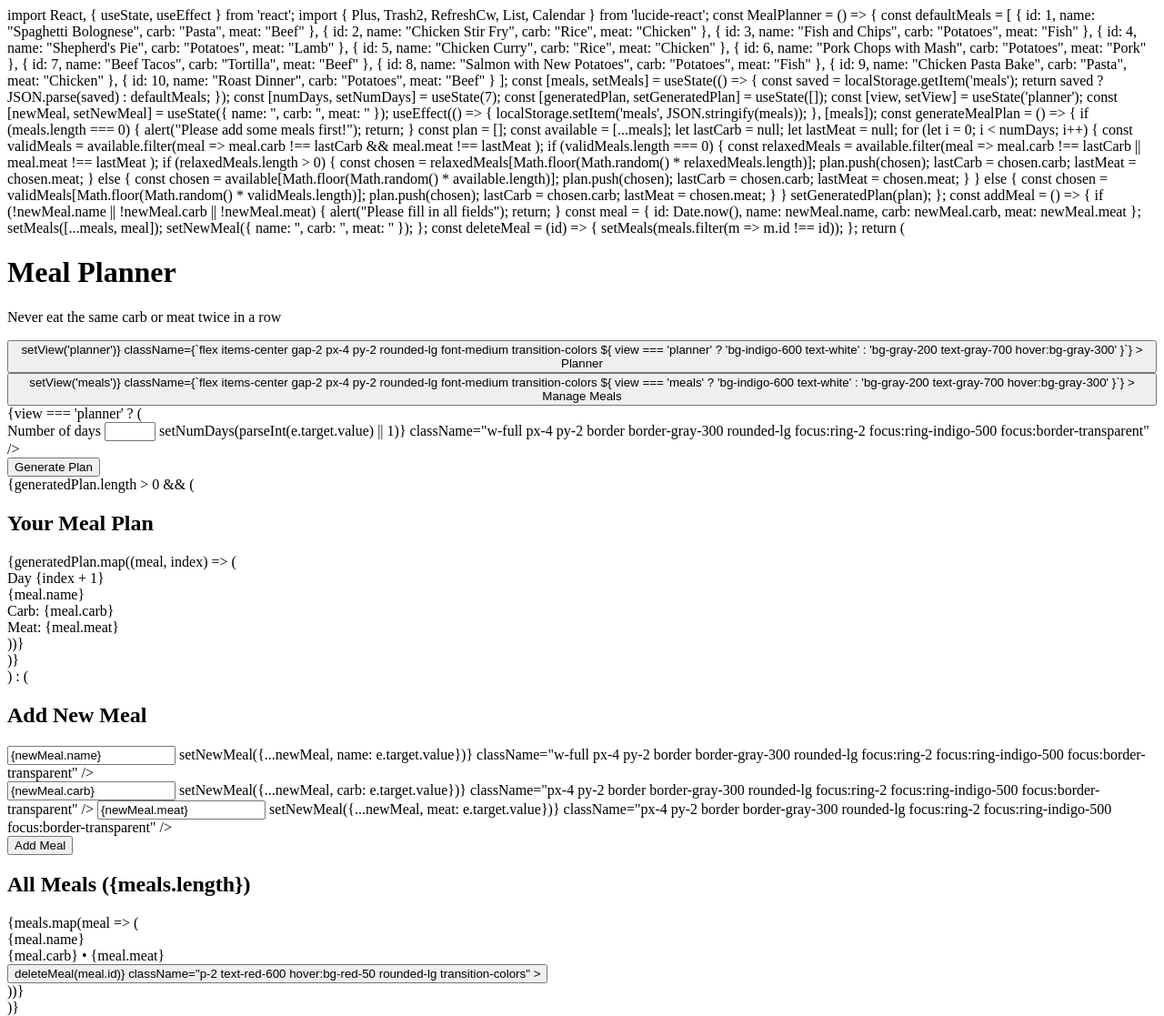
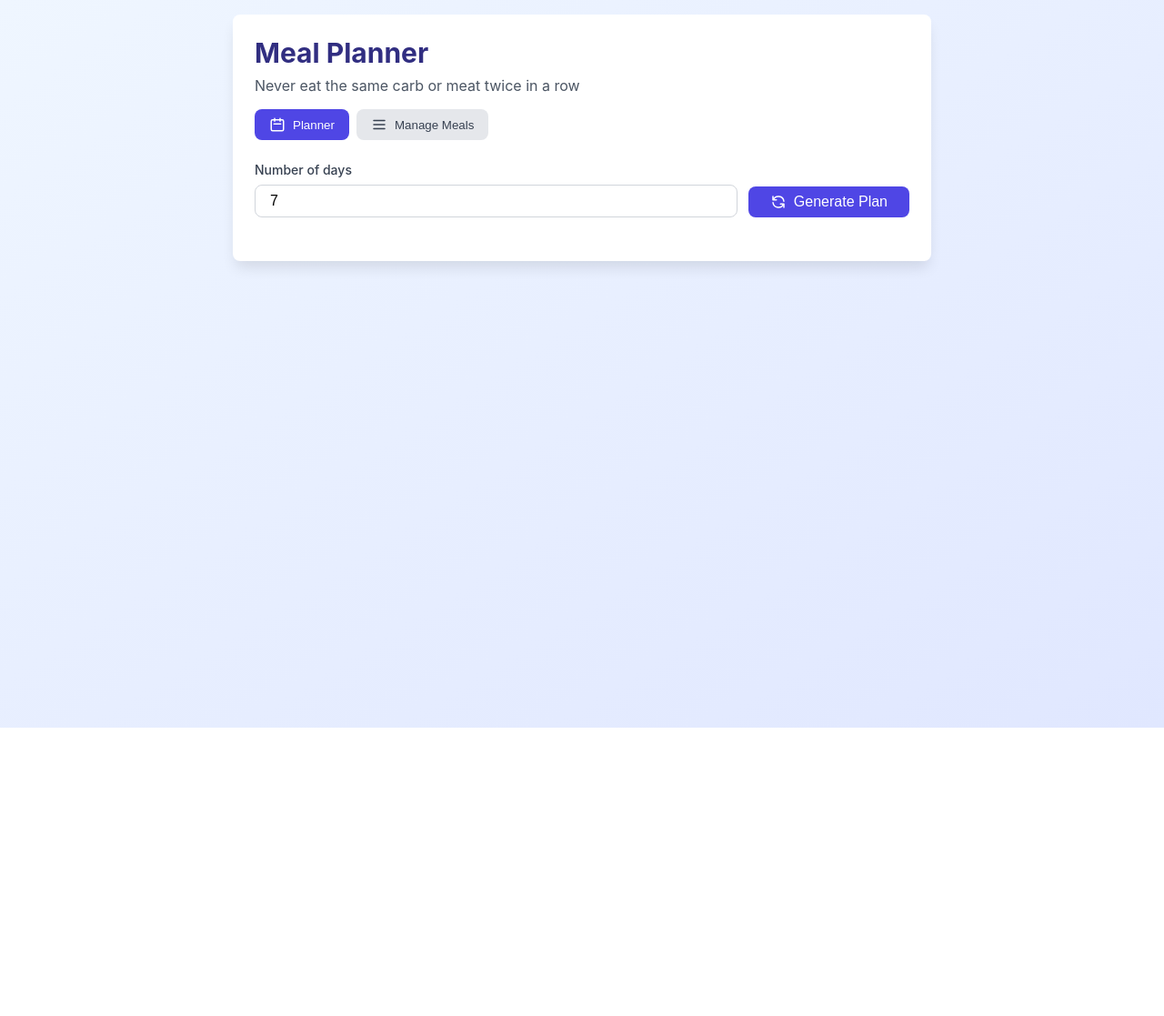
Before and after one commit to achardpython/weeklymealgen, a plain HTML site: page index.html in a window 1280 px wide. Shown: the top 1117 px of the page at 91% size. After the commit the page ends 800 px from the top, so only its background shows below. Drawn offline with Linux system fonts and the light colour scheme.

Commit message:
Update index.html

```diff
--- a/index.html
+++ b/index.html
@@ -1,7 +1,315 @@
-import React, { useState, useEffect } from 'react';
-import { Plus, Trash2, RefreshCw, List, Calendar } from 'lucide-react';
+<!DOCTYPE html>
+<html lang="en">
+<head>
+    <meta charset="UTF-8">
+    <meta name="viewport" content="width=device-width, initial-scale=1.0">
+    <title>Meal Planner</title>
+    <style>
+        * {
+            margin: 0;
+            padding: 0;
+            box-sizing: border-box;
+        }
 
-const MealPlanner = () => {
+        body {
+            font-family: -apple-system, BlinkMacSystemFont, 'Segoe UI', Roboto, sans-serif;
+            background: linear-gradient(to bottom right, #eff6ff, #e0e7ff);
+            min-height: 100vh;
+            padding: 1rem;
+        }
+
+        .container {
+            max-width: 48rem;
+            margin: 0 auto;
+        }
+
+        .card {
+            background: white;
+            border-radius: 0.5rem;
+            box-shadow: 0 10px 15px -3px rgba(0, 0, 0, 0.1);
+            padding: 1.5rem;
+            margin-bottom: 1rem;
+        }
+
+        h1 {
+            font-size: 1.875rem;
+            font-weight: bold;
+            color: #312e81;
+            margin-bottom: 0.5rem;
+        }
+
+        .subtitle {
+            color: #4b5563;
+            margin-bottom: 1rem;
+        }
+
+        .tabs {
+            display: flex;
+            gap: 0.5rem;
+            margin-bottom: 1.5rem;
+        }
+
+        .tab {
+            display: flex;
+            align-items: center;
+            gap: 0.5rem;
+            padding: 0.5rem 1rem;
+            border-radius: 0.5rem;
+            font-weight: 500;
+            cursor: pointer;
+            border: none;
+            transition: all 0.2s;
+        }
+
+        .tab.active {
+            background: #4f46e5;
+            color: white;
+        }
+
+        .tab:not(.active) {
+            background: #e5e7eb;
+            color: #374151;
+        }
+
+        .tab:not(.active):hover {
+            background: #d1d5db;
+        }
+
+        .input-group {
+            display: flex;
+            gap: 0.75rem;
+            margin-bottom: 1.5rem;
+        }
+
+        .input-wrapper {
+            flex: 1;
+        }
+
+        label {
+            display: block;
+            font-size: 0.875rem;
+            font-weight: 500;
+            color: #374151;
+            margin-bottom: 0.5rem;
+        }
+
+        input {
+            width: 100%;
+            padding: 0.5rem 1rem;
+            border: 1px solid #d1d5db;
+            border-radius: 0.5rem;
+            font-size: 1rem;
+        }
+
+        input:focus {
+            outline: none;
+            border-color: #4f46e5;
+            box-shadow: 0 0 0 3px rgba(79, 70, 229, 0.1);
+        }
+
+        .btn {
+            display: flex;
+            align-items: center;
+            justify-content: center;
+            gap: 0.5rem;
+            padding: 0.5rem 1.5rem;
+            border-radius: 0.5rem;
+            font-weight: 500;
+            cursor: pointer;
+            border: none;
+            transition: all 0.2s;
+            font-size: 1rem;
+        }
+
+        .btn-primary {
+            background: #4f46e5;
+            color: white;
+        }
+
+        .btn-primary:hover {
+            background: #4338ca;
+        }
+
+        .btn-success {
+            background: #059669;
+            color: white;
+            width: 100%;
+        }
+
+        .btn-success:hover {
+            background: #047857;
+        }
+
+        .btn-danger {
+            background: transparent;
+            color: #dc2626;
+            padding: 0.5rem;
+        }
+
+        .btn-danger:hover {
+            background: #fef2f2;
+        }
+
+        .meal-plan-container {
+            background: #eef2ff;
+            border-radius: 0.5rem;
+            padding: 1rem;
+        }
+
+        .meal-plan-title {
+            font-size: 1.25rem;
+            font-weight: bold;
+            color: #312e81;
+            margin-bottom: 1rem;
+        }
+
+        .meal-card {
+            background: white;
+            border-radius: 0.5rem;
+            padding: 1rem;
+            margin-bottom: 0.75rem;
+            box-shadow: 0 1px 3px rgba(0, 0, 0, 0.1);
+        }
+
+        .meal-card-header {
+            display: flex;
+            justify-content: space-between;
+            align-items: start;
+        }
+
+        .day-label {
+            font-size: 0.875rem;
+            font-weight: 500;
+            color: #6b7280;
+            margin-bottom: 0.25rem;
+        }
+
+        .meal-name {
+            font-size: 1.125rem;
+            font-weight: bold;
+            color: #111827;
+        }
+
+        .meal-details {
+            text-align: right;
+            font-size: 0.875rem;
+            color: #4b5563;
+        }
+
+        .add-meal-section {
+            background: #eef2ff;
+            border-radius: 0.5rem;
+            padding: 1rem;
+            margin-bottom: 1.5rem;
+        }
+
+        .section-title {
+            font-size: 1.125rem;
+            font-weight: bold;
+            color: #312e81;
+            margin-bottom: 1rem;
+        }
+
+        .input-grid {
+            display: grid;
+            grid-template-columns: 1fr 1fr;
+            gap: 0.75rem;
+            margin-bottom: 0.75rem;
+        }
+
+        .meal-list-item {
+            background: #f9fafb;
+            border-radius: 0.5rem;
+            padding: 1rem;
+            display: flex;
+            justify-content: space-between;
+            align-items: center;
+            margin-bottom: 0.5rem;
+        }
+
+        .meal-list-name {
+            font-weight: 600;
+            color: #111827;
+            margin-bottom: 0.25rem;
+        }
+
+        .meal-list-details {
+            font-size: 0.875rem;
+            color: #4b5563;
+        }
+
+        .hidden {
+            display: none;
+        }
+
+        svg {
+            width: 18px;
+            height: 18px;
+        }
+    </style>
+</head>
+<body>
+    <div class="container">
+        <div class="card">
+            <h1>Meal Planner</h1>
+            <p class="subtitle">Never eat the same carb or meat twice in a row</p>
+
+            <div class="tabs">
+                <button class="tab active" onclick="setView('planner')">
+                    <svg fill="none" stroke="currentColor" viewBox="0 0 24 24"><path stroke-linecap="round" stroke-linejoin="round" stroke-width="2" d="M8 7V3m8 4V3m-9 8h10M5 21h14a2 2 0 002-2V7a2 2 0 00-2-2H5a2 2 0 00-2 2v12a2 2 0 002 2z"></path></svg>
+                    Planner
+                </button>
+                <button class="tab" onclick="setView('meals')">
+                    <svg fill="none" stroke="currentColor" viewBox="0 0 24 24"><path stroke-linecap="round" stroke-linejoin="round" stroke-width="2" d="M4 6h16M4 12h16M4 18h16"></path></svg>
+                    Manage Meals
+                </button>
+            </div>
+
+            <div id="plannerView">
+                <div class="input-group">
+                    <div class="input-wrapper">
+                        <label>Number of days</label>
+                        <input type="number" id="numDays" value="7" min="1" max="14">
+                    </div>
+                    <div style="display: flex; align-items: flex-end;">
+                        <button class="btn btn-primary" onclick="generateMealPlan()">
+                            <svg fill="none" stroke="currentColor" viewBox="0 0 24 24"><path stroke-linecap="round" stroke-linejoin="round" stroke-width="2" d="M4 4v5h.582m15.356 2A8.001 8.001 0 004.582 9m0 0H9m11 11v-5h-.581m0 0a8.003 8.003 0 01-15.357-2m15.357 2H15"></path></svg>
+                            Generate Plan
+                        </button>
+                    </div>
+                </div>
+
+                <div id="mealPlan" class="hidden">
+                    <div class="meal-plan-container">
+                        <div class="meal-plan-title">Your Meal Plan</div>
+                        <div id="mealPlanList"></div>
+                    </div>
+                </div>
+            </div>
+
+            <div id="mealsView" class="hidden">
+                <div class="add-meal-section">
+                    <div class="section-title">Add New Meal</div>
+                    <input type="text" id="newMealName" placeholder="Meal name" style="margin-bottom: 0.75rem;">
+                    <div class="input-grid">
+                        <input type="text" id="newMealCarb" placeholder="Carb (e.g., Rice)">
+                        <input type="text" id="newMealMeat" placeholder="Meat (e.g., Chicken)">
+                    </div>
+                    <button class="btn btn-success" onclick="addMeal()">
+                        <svg fill="none" stroke="currentColor" viewBox="0 0 24 24"><path stroke-linecap="round" stroke-linejoin="round" stroke-width="2" d="M12 4v16m8-8H4"></path></svg>
+                        Add Meal
+                    </button>
+                </div>
+
+                <div>
+                    <div class="section-title">All Meals (<span id="mealCount">0</span>)</div>
+                    <div id="mealList"></div>
+                </div>
+            </div>
+        </div>
+    </div>
+
+    <script>
         const defaultMeals = [
             { id: 1, name: "Spaghetti Bolognese", carb: "Pasta", meat: "Beef" },
             { id: 2, name: "Chicken Stir Fry", carb: "Rice", meat: "Chicken" },
@@ -15,238 +323,136 @@ const MealPlanner = () => {
             { id: 10, name: "Roast Dinner", carb: "Potatoes", meat: "Beef" }
         ];
 
-  const [meals, setMeals] = useState(() => {
+        let meals = [];
+
+        function loadMeals() {
             const saved = localStorage.getItem('meals');
-    return saved ? JSON.parse(saved) : defaultMeals;
-  });
+            meals = saved ? JSON.parse(saved) : defaultMeals;
+            renderMealList();
+        }
 
-  const [numDays, setNumDays] = useState(7);
-  const [generatedPlan, setGeneratedPlan] = useState([]);
-  const [view, setView] = useState('planner');
-  const [newMeal, setNewMeal] = useState({ name: '', carb: '', meat: '' });
+        function saveMeals() {
+            localStorage.setItem('meals', JSON.stringify(meals));
+        }
 
-  useEffect(() => {
-    localStorage.setItem('meals', JSON.stringify(meals));
-  }, [meals]);
+        function setView(view) {
+            const tabs = document.querySelectorAll('.tab');
+            tabs.forEach(tab => tab.classList.remove('active'));
+            event.target.closest('.tab').classList.add('active');
 
-  const generateMealPlan = () => {
+            document.getElementById('plannerView').classList.toggle('hidden', view !== 'planner');
+            document.getElementById('mealsView').classList.toggle('hidden', view !== 'meals');
+        }
+
+        function generateMealPlan() {
             if (meals.length === 0) {
                 alert("Please add some meals first!");
                 return;
             }
 
+            const numDays = parseInt(document.getElementById('numDays').value) || 7;
             const plan = [];
-    const available = [...meals];
             let lastCarb = null;
             let lastMeat = null;
 
             for (let i = 0; i < numDays; i++) {
-      const validMeals = available.filter(meal =>
+                let validMeals = meals.filter(meal =>
                     meal.carb !== lastCarb && meal.meat !== lastMeat
                 );
 
                 if (validMeals.length === 0) {
-        const relaxedMeals = available.filter(meal =>
+                    validMeals = meals.filter(meal =>
                         meal.carb !== lastCarb || meal.meat !== lastMeat
                     );
+                }
 
-        if (relaxedMeals.length > 0) {
-          const chosen = relaxedMeals[Math.floor(Math.random() * relaxedMeals.length)];
-          plan.push(chosen);
-          lastCarb = chosen.carb;
-          lastMeat = chosen.meat;
-        } else {
-          const chosen = available[Math.floor(Math.random() * available.length)];
-          plan.push(chosen);
-          lastCarb = chosen.carb;
-          lastMeat = chosen.meat;
+                if (validMeals.length === 0) {
+                    validMeals = meals;
                 }
-      } else {
+
                 const chosen = validMeals[Math.floor(Math.random() * validMeals.length)];
                 plan.push(chosen);
                 lastCarb = chosen.carb;
                 lastMeat = chosen.meat;
             }
+
+            renderMealPlan(plan);
         }
 
-    setGeneratedPlan(plan);
-  };
+        function renderMealPlan(plan) {
+            const container = document.getElementById('mealPlan');
+            const list = document.getElementById('mealPlanList');
 
-  const addMeal = () => {
-    if (!newMeal.name || !newMeal.carb || !newMeal.meat) {
+            list.innerHTML = plan.map((meal, index) => `
+                <div class="meal-card">
+                    <div class="meal-card-header">
+                        <div>
+                            <div class="day-label">Day ${index + 1}</div>
+                            <div class="meal-name">${meal.name}</div>
+                        </div>
+                        <div class="meal-details">
+                            <div><strong>Carb:</strong> ${meal.carb}</div>
+                            <div><strong>Meat:</strong> ${meal.meat}</div>
+                        </div>
+                    </div>
+                </div>
+            `).join('');
+
+            container.classList.remove('hidden');
+        }
+
+        function addMeal() {
+            const name = document.getElementById('newMealName').value.trim();
+            const carb = document.getElementById('newMealCarb').value.trim();
+            const meat = document.getElementById('newMealMeat').value.trim();
+
+            if (!name || !carb || !meat) {
                 alert("Please fill in all fields");
                 return;
             }
 
             const meal = {
                 id: Date.now(),
-      name: newMeal.name,
-      carb: newMeal.carb,
-      meat: newMeal.meat
+                name: name,
+                carb: carb,
+                meat: meat
             };
 
-    setMeals([...meals, meal]);
-    setNewMeal({ name: '', carb: '', meat: '' });
-  };
+            meals.push(meal);
+            saveMeals();
+            renderMealList();
 
-  const deleteMeal = (id) => {
-    setMeals(meals.filter(m => m.id !== id));
-  };
+            document.getElementById('newMealName').value = '';
+            document.getElementById('newMealCarb').value = '';
+            document.getElementById('newMealMeat').value = '';
+        }
 
-  return (
-    <div className="min-h-screen bg-gradient-to-br from-blue-50 to-indigo-100 p-4">
-      <div className="max-w-2xl mx-auto">
-        <div className="bg-white rounded-lg shadow-lg p-6 mb-4">
-          <h1 className="text-3xl font-bold text-indigo-900 mb-2">Meal Planner</h1>
-          <p className="text-gray-600 mb-4">Never eat the same carb or meat twice in a row</p>
+        function deleteMeal(id) {
+            meals = meals.filter(m => m.id !== id);
+            saveMeals();
+            renderMealList();
+        }
 
-          <div className="flex gap-2 mb-6">
-            <button
-              onClick={() => setView('planner')}
-              className={`flex items-center gap-2 px-4 py-2 rounded-lg font-medium transition-colors ${
-                view === 'planner'
-                  ? 'bg-indigo-600 text-white'
-                  : 'bg-gray-200 text-gray-700 hover:bg-gray-300'
-              }`}
-            >
-              <Calendar size={18} />
-              Planner
-            </button>
-            <button
-              onClick={() => setView('meals')}
-              className={`flex items-center gap-2 px-4 py-2 rounded-lg font-medium transition-colors ${
-                view === 'meals'
-                  ? 'bg-indigo-600 text-white'
-                  : 'bg-gray-200 text-gray-700 hover:bg-gray-300'
-              }`}
-            >
-              <List size={18} />
-              Manage Meals
+        function renderMealList() {
+            const list = document.getElementById('mealList');
+            const count = document.getElementById('mealCount');
+
+            count.textContent = meals.length;
+
+            list.innerHTML = meals.map(meal => `
+                <div class="meal-list-item">
+                    <div>
+                        <div class="meal-list-name">${meal.name}</div>
+                        <div class="meal-list-details">${meal.carb} • ${meal.meat}</div>
+                    </div>
+                    <button class="btn btn-danger" onclick="deleteMeal(${meal.id})">
+                        <svg fill="none" stroke="currentColor" viewBox="0 0 24 24"><path stroke-linecap="round" stroke-linejoin="round" stroke-width="2" d="M19 7l-.867 12.142A2 2 0 0116.138 21H7.862a2 2 0 01-1.995-1.858L5 7m5 4v6m4-6v6m1-10V4a1 1 0 00-1-1h-4a1 1 0 00-1 1v3M4 7h16"></path></svg>
                     </button>
                 </div>
+            `).join('');
+        }
 
-          {view === 'planner' ? (
-            <div>
-              <div className="flex gap-3 mb-6">
-                <div className="flex-1">
-                  <label className="block text-sm font-medium text-gray-700 mb-2">
-                    Number of days
-                  </label>
-                  <input
-                    type="number"
-                    min="1"
-                    max="14"
-                    value={numDays}
-                    onChange={(e) => setNumDays(parseInt(e.target.value) || 1)}
-                    className="w-full px-4 py-2 border border-gray-300 rounded-lg focus:ring-2 focus:ring-indigo-500 focus:border-transparent"
-                  />
-                </div>
-                <div className="flex items-end">
-                  <button
-                    onClick={generateMealPlan}
-                    className="flex items-center gap-2 px-6 py-2 bg-indigo-600 text-white rounded-lg hover:bg-indigo-700 transition-colors font-medium"
-                  >
-                    <RefreshCw size={18} />
-                    Generate Plan
-                  </button>
-                </div>
-              </div>
-
-              {generatedPlan.length > 0 && (
-                <div className="bg-indigo-50 rounded-lg p-4">
-                  <h2 className="text-xl font-bold text-indigo-900 mb-4">Your Meal Plan</h2>
-                  <div className="space-y-3">
-                    {generatedPlan.map((meal, index) => (
-                      <div key={index} className="bg-white rounded-lg p-4 shadow">
-                        <div className="flex justify-between items-start">
-                          <div>
-                            <div className="font-semibold text-gray-500 text-sm mb-1">
-                              Day {index + 1}
-                            </div>
-                            <div className="text-lg font-bold text-gray-900">{meal.name}</div>
-                          </div>
-                          <div className="text-right text-sm">
-                            <div className="text-gray-600">
-                              <span className="font-medium">Carb:</span> {meal.carb}
-                            </div>
-                            <div className="text-gray-600">
-                              <span className="font-medium">Meat:</span> {meal.meat}
-                            </div>
-                          </div>
-                        </div>
-                      </div>
-                    ))}
-                  </div>
-                </div>
-              )}
-            </div>
-          ) : (
-            <div>
-              <div className="bg-indigo-50 rounded-lg p-4 mb-6">
-                <h2 className="text-lg font-bold text-indigo-900 mb-4">Add New Meal</h2>
-                <div className="space-y-3">
-                  <input
-                    type="text"
-                    placeholder="Meal name"
-                    value={newMeal.name}
-                    onChange={(e) => setNewMeal({...newMeal, name: e.target.value})}
-                    className="w-full px-4 py-2 border border-gray-300 rounded-lg focus:ring-2 focus:ring-indigo-500 focus:border-transparent"
-                  />
-                  <div className="grid grid-cols-2 gap-3">
-                    <input
-                      type="text"
-                      placeholder="Carb (e.g., Rice)"
-                      value={newMeal.carb}
-                      onChange={(e) => setNewMeal({...newMeal, carb: e.target.value})}
-                      className="px-4 py-2 border border-gray-300 rounded-lg focus:ring-2 focus:ring-indigo-500 focus:border-transparent"
-                    />
-                    <input
-                      type="text"
-                      placeholder="Meat (e.g., Chicken)"
-                      value={newMeal.meat}
-                      onChange={(e) => setNewMeal({...newMeal, meat: e.target.value})}
-                      className="px-4 py-2 border border-gray-300 rounded-lg focus:ring-2 focus:ring-indigo-500 focus:border-transparent"
-                    />
-                  </div>
-                  <button
-                    onClick={addMeal}
-                    className="w-full flex items-center justify-center gap-2 px-4 py-2 bg-green-600 text-white rounded-lg hover:bg-green-700 transition-colors font-medium"
-                  >
-                    <Plus size={18} />
-                    Add Meal
-                  </button>
-                </div>
-              </div>
-
-              <div>
-                <h2 className="text-lg font-bold text-gray-900 mb-3">
-                  All Meals ({meals.length})
-                </h2>
-                <div className="space-y-2">
-                  {meals.map(meal => (
-                    <div key={meal.id} className="bg-gray-50 rounded-lg p-4 flex justify-between items-center">
-                      <div>
-                        <div className="font-semibold text-gray-900">{meal.name}</div>
-                        <div className="text-sm text-gray-600">
-                          {meal.carb} • {meal.meat}
-                        </div>
-                      </div>
-                      <button
-                        onClick={() => deleteMeal(meal.id)}
-                        className="p-2 text-red-600 hover:bg-red-50 rounded-lg transition-colors"
-                      >
-                        <Trash2 size={18} />
-                      </button>
-                    </div>
-                  ))}
-                </div>
-              </div>
-            </div>
-          )}
-        </div>
-      </div>
-    </div>
-  );
-};
-
-export default MealPlanner;
+        loadMeals();
+    </script>
+</body>
+</html>
```
Lines whose indentation alone changed are shown as unchanged.
